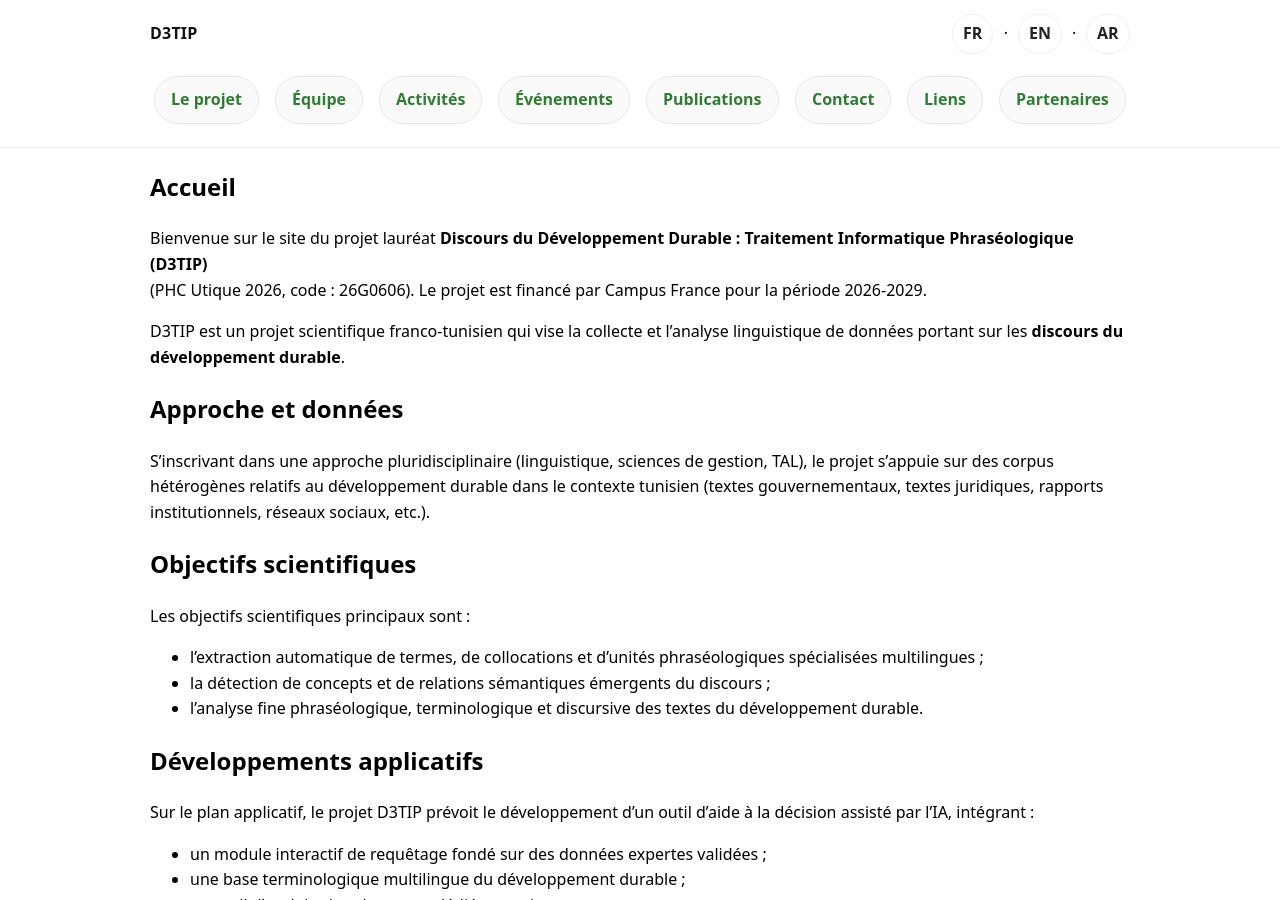
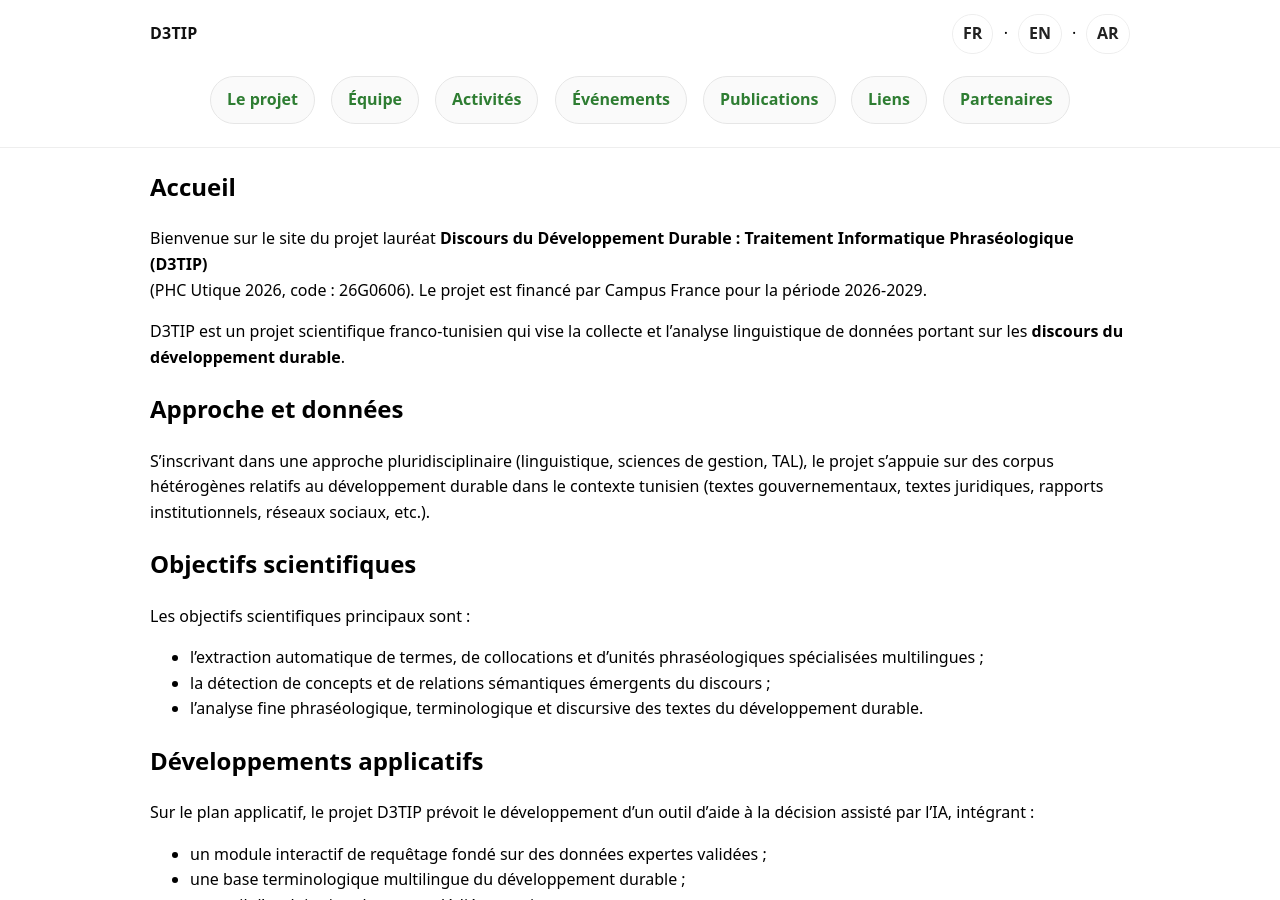
Before and after one commit to d3tip-phc-utique/d3tip-phc-utique.github.io, a Jekyll site: the page built from fr/index.md, in a window 1280 px wide and 900 px high. Built offline with Jekyll 4.4.1, drawn with Linux system fonts in a browser that asks for light colours.

Commit message:
Update _config.yml

```diff
--- a/_config.yml
+++ b/_config.yml
@@ -10,6 +10,6 @@ header_pages:
   - fr/research.md
   - fr/events.md
   - fr/publications.md
-  - fr/contact.md
+  - fr/bibliography.md
   - fr/links.md
   - fr/partners.md
```
